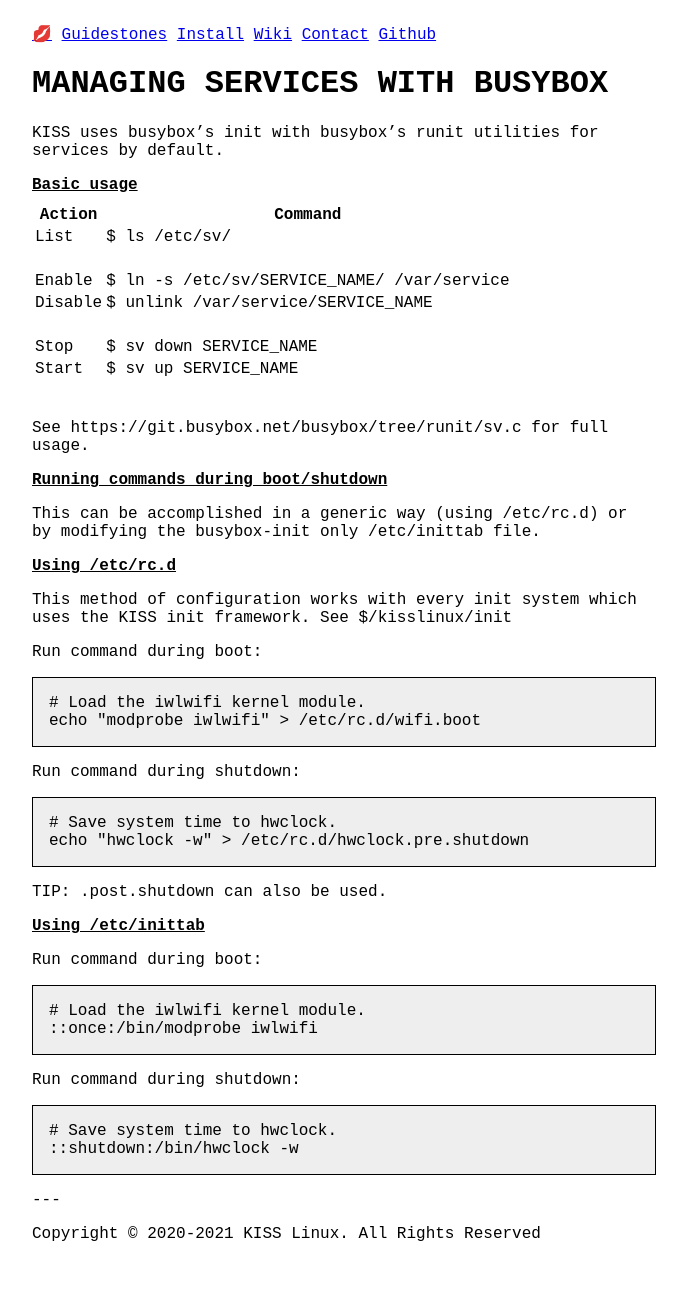
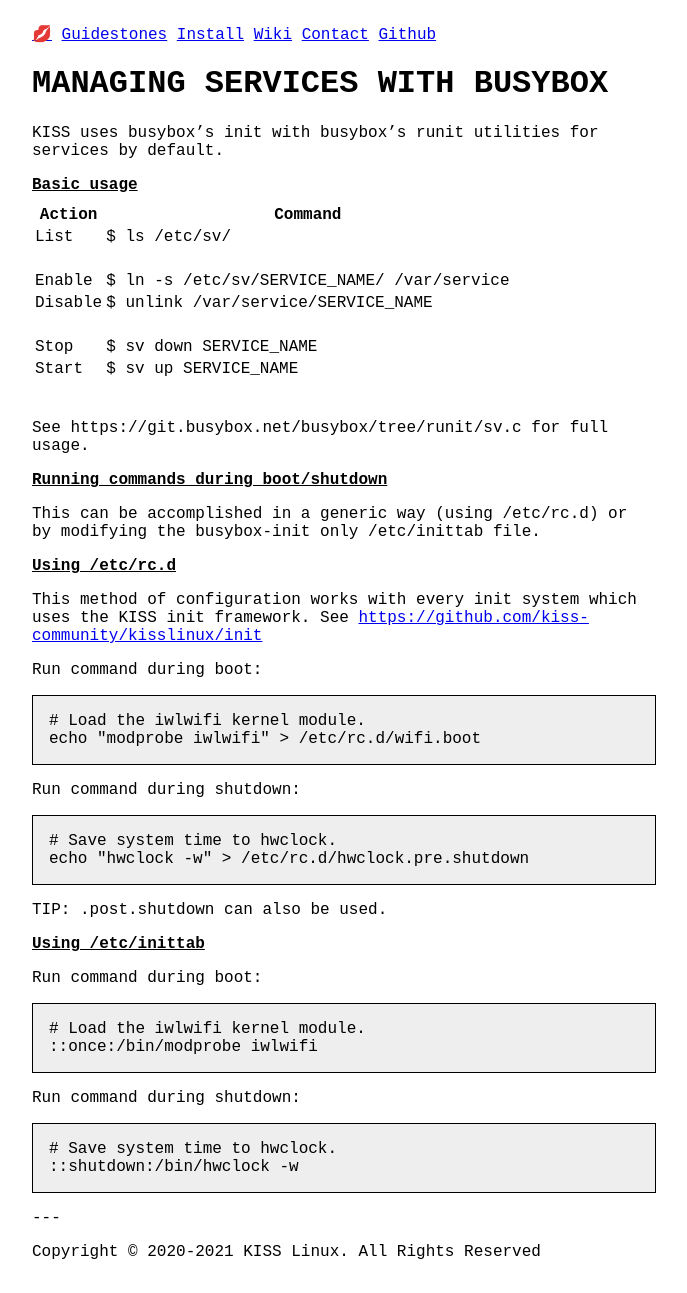
Before and after one commit to mcpcpc/k1ss, a Jekyll site: the page built from wiki/init/busybox.md, in a window 1280 px wide. Shown: the whole page, without its empty margins (296-983 px from the left). Built offline with Jekyll 4.4.1, drawn with Linux system fonts in a browser that asks for light colours; our own code applies the rules of GitHub Pages for plain Markdown files; part of the change alters nothing that is shown.

Commit message:
Update busybox.md

```diff
--- a/wiki/init/busybox.md
+++ b/wiki/init/busybox.md
@@ -29,7 +29,7 @@ Using /etc/rc.d
 ---------------
 
 This method of configuration works with every init system which uses the KISS
-init framework. See $/kisslinux/init
+init framework. See <{{ site.kiss.git }}/kisslinux/init>
 
 Run command during boot:
 
```
